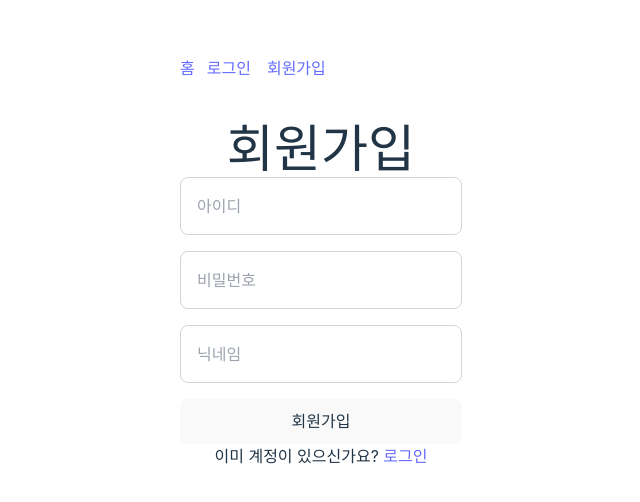
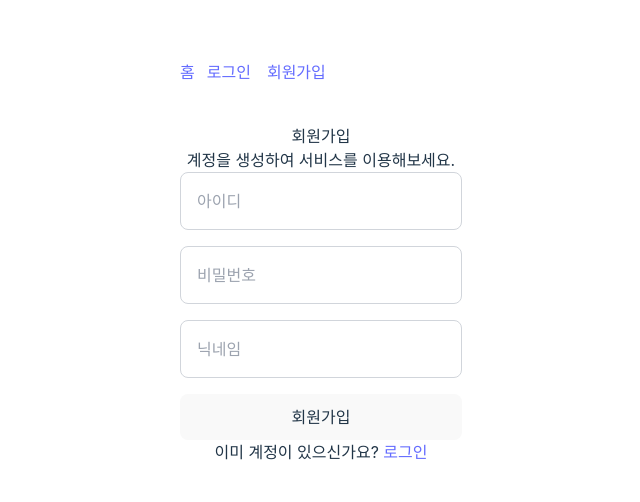
Before and after one commit to johj703/MBTI_test, a React (Vite) app: page /signup in a window 1280 px wide. Shown: the part 138-640 px from the top of the page, without its empty margins (319-959 px from the left). Built offline with nearby package versions, Linux system fonts and the light colour scheme.

Commit message:
fix: 회원가입 유도 멘트 추가

```diff
--- a/src/pages/Signup.jsx
+++ b/src/pages/Signup.jsx
@@ -36,7 +36,10 @@ const Signup = () => {
   return (
     <div>
       <div>
-        <h1>회원가입</h1>
+        <div>
+          <h2>회원가입</h2>
+          <p>계정을 생성하여 서비스를 이용해보세요.</p>
+        </div>
         <AuthForm mode="signup" onSubmit={handleSignup} />
         <div>
           <p>
```
